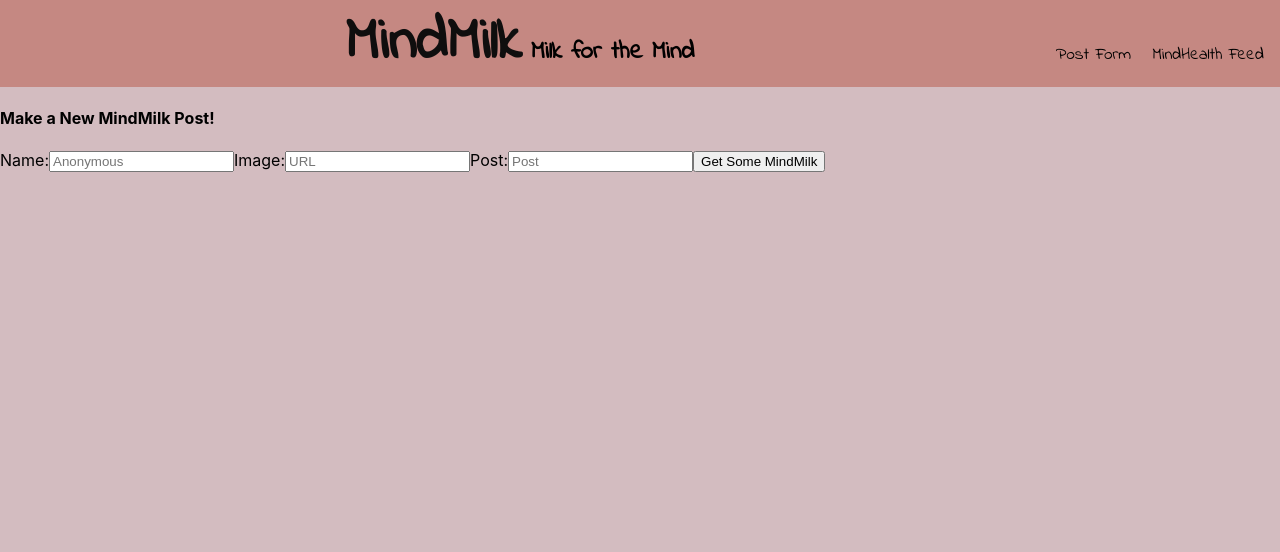
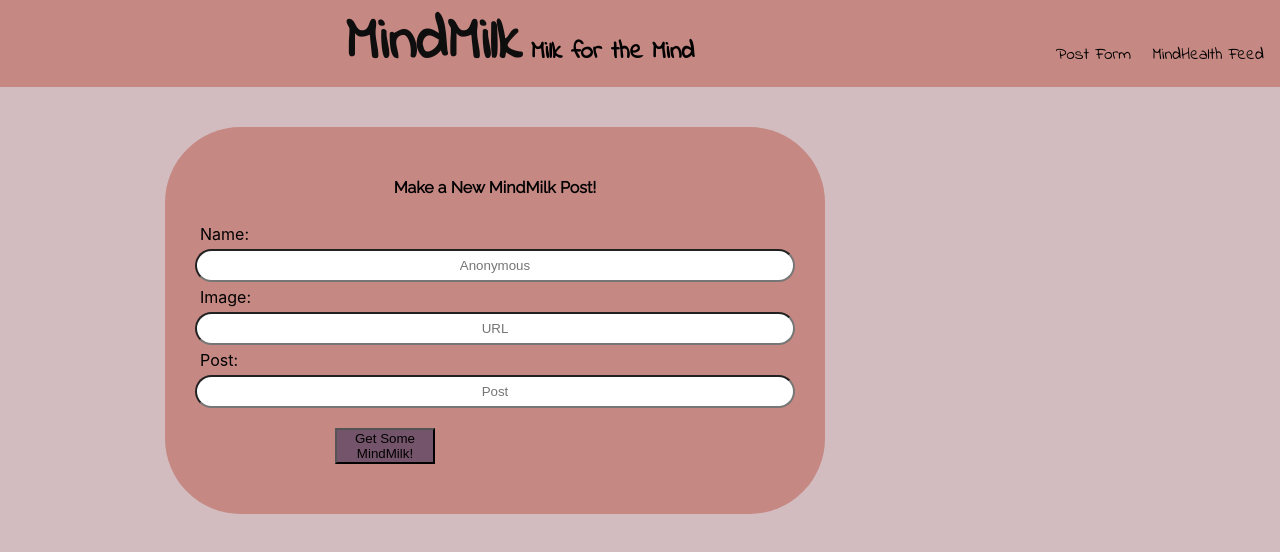
Before and after one commit to gmascio/mindmilk, a React (Create React App) app in the folder client/: page /new in a window 1280 px wide. Shown: the top 552 px of the page. Built offline with nearby package versions, Linux system fonts and the light colour scheme; no server answers.

Commit message:
CSS Styling Additions for Form

```diff
--- a/client/public/index.html
+++ b/client/public/index.html
@@ -28,7 +28,9 @@
 <link href="https://fonts.googleapis.com/css2?family=Indie+Flower&display=swap" rel="stylesheet">
 <link rel="preconnect" href="https://fonts.gstatic.com">
 <link href="https://fonts.googleapis.com/css2?family=Lato&display=swap" rel="stylesheet">
-    <title>MindMilk</title>
+<link rel="preconnect" href="https://fonts.gstatic.com">
+<link href="https://fonts.googleapis.com/css2?family=Raleway&display=swap" rel="stylesheet">
+<title>MindMilk</title>
   </head>
   <body>
     <noscript>You need to enable JavaScript to run this app.</noscript>
--- a/client/src/App.css
+++ b/client/src/App.css
@@ -61,24 +61,74 @@ nav h2 {
   flex-direction: row;
   justify-content:center;
   align-items: center;
+  width: 70vw;
+
+  background-color: #c58882;
+  border-radius: 20cm;
+  padding: 20px;
+  margin: 20px;
+  transform: translate(15%, 0);
   max-width: 700px;
-  outline: black;
 }
 .post h1 {
   font-family: "Indie Flower", cursive;
 }
 .post h1 , .post img , .post p {
   text-align: center;
+  padding: 5px;
 
 }
 main {
   justify-content: center;
   align-items: center;
+  margin: 0 auto;
 }
 .post button {
-background-color: #c58882 ;
+background-color: #74546A  ;
+
 
 }
 .post button:hover {
-background-color: #74546A;
+background-color: #d3bcc0 ;
 }
+.postform {
+  display: flex;
+  flex-direction: column;
+  width: 60vw;
+  transform: translate(25%, 0);
+  background-color: #c58882;
+  border-radius: 2cm;
+  margin-top: 40px;
+  padding: 30px;
+  max-width: 600px;
+
+}
+.postform input {
+  text-align: center;
+  padding: 7px;
+  border-radius: 1cm;
+}
+.postform label {
+  padding: 5px;
+}
+
+
+main h2 {
+  text-align: center;
+  font-family: 'Raleway', sans-serif;
+  font-size: 30px;
+}
+
+.postform h4 {
+  font-family: 'Raleway', sans-serif;
+  text-align: center;
+
+}
+
+form button {
+  margin: 20px;
+  width: 100px;
+  transform: translate(120%, 0);
+  background-color: #74546A;
+
+}
--- a/client/src/components/Home.jsx
+++ b/client/src/components/Home.jsx
@@ -3,6 +3,7 @@ function Home(props) {
   return (
     <div>
       <main>
+        <h2>MindMilk Posts</h2>
         {props.posts.map((post) => {
           return (
             <div class= "post">
--- a/client/src/components/Postsform.jsx
+++ b/client/src/components/Postsform.jsx
@@ -21,7 +21,7 @@ function Postsform(props) {
   };
   return (
     <div>
-      <form onSubmit={handleSubmit}>
+      <form className="postform" onSubmit={handleSubmit}>
       <h4>Make a New MindMilk Post!</h4>
       <label htmlFor="name">Name:</label>
       <input
@@ -33,7 +33,7 @@ function Postsform(props) {
       />
       <label htmlFor="image">Image:</label>
       <input
-        name="image"
+          name="image"
           type="text"
           placeholder= "URL"
         value={image}
@@ -42,12 +42,12 @@ function Postsform(props) {
       <label htmlFor="post">Post:</label>
       <input
         name="post"
-          type="text"
+          type="textarea"
           placeholder= "Post"
         value={post}
         onChange={(e) => setPost(e.target.value)}
       />
-      <button type="submit">Get Some MindMilk</button>
+      <button type="submit">Get Some MindMilk!</button>
     </form>
     </div>
   )
```
Also changed, not shown: 1 other file (tests, documents, lock files or other folders).
